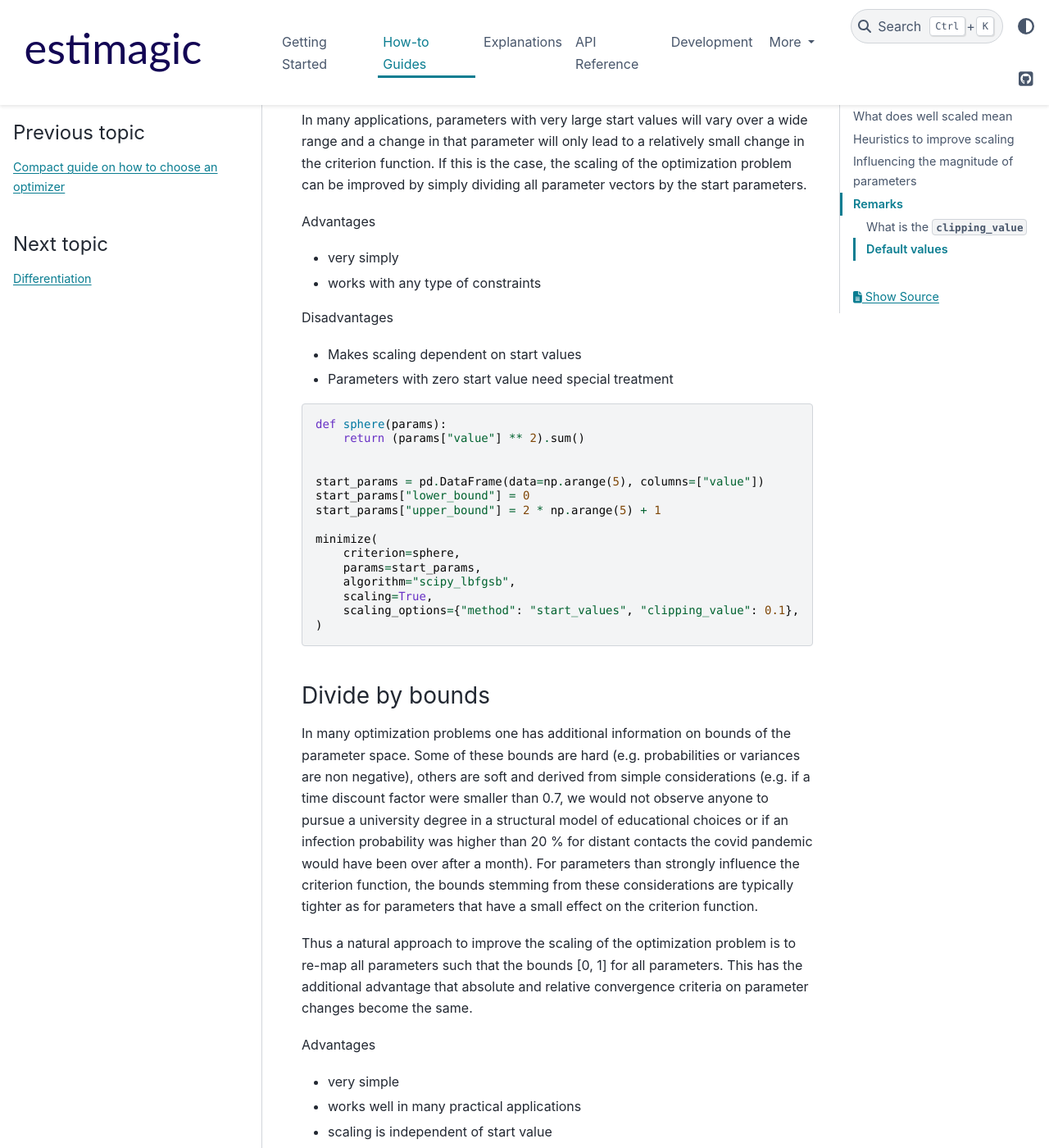
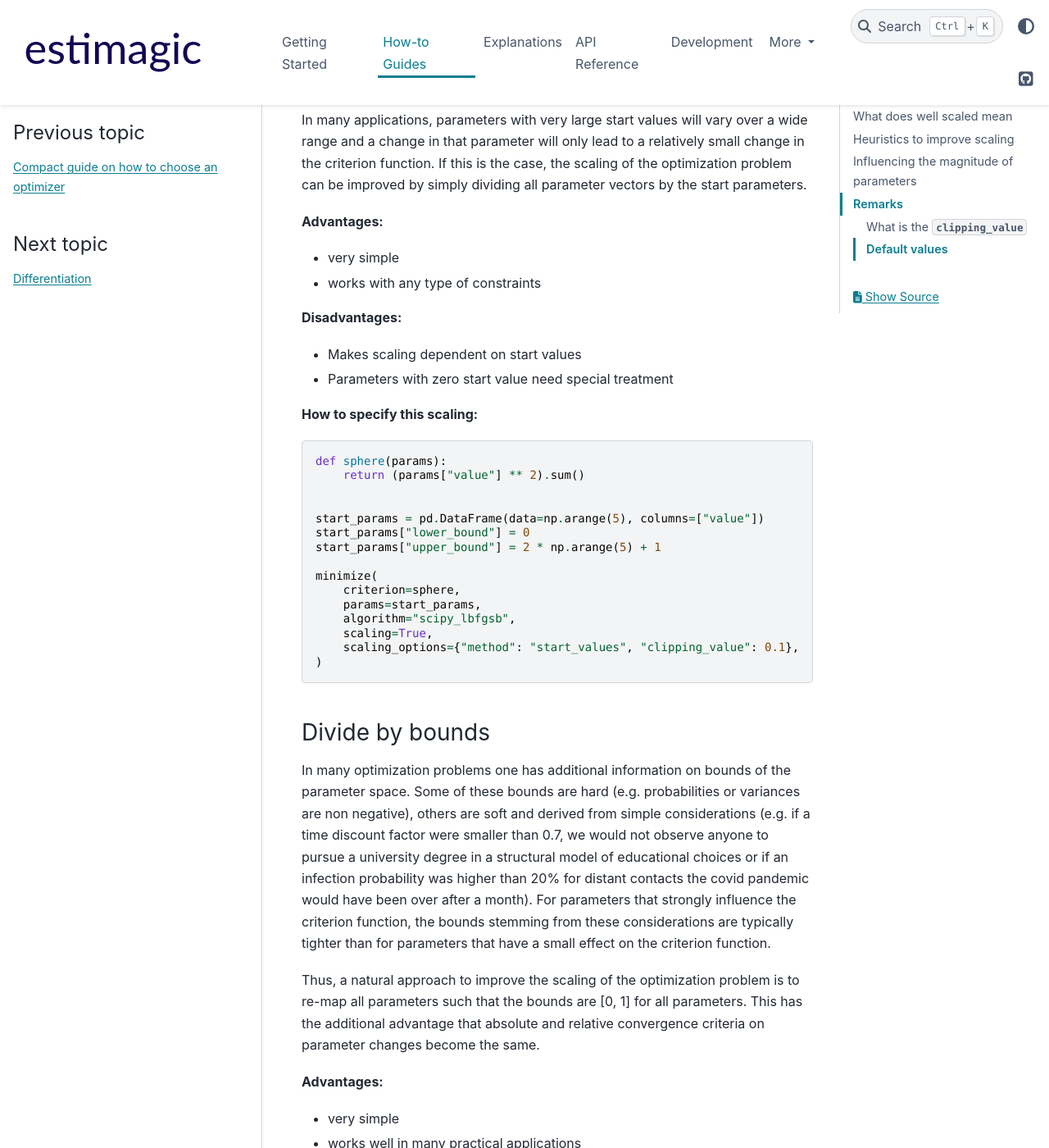
Before and after one commit to optimagic-dev/optimagic, a Sphinx documentation site: the page built from docs/source/how_to_guides/optimization/how_to_scale_optimization_problems.rst, in a window 1280 px wide and 1400 px high, scrolled down 714 px. Shown: the whole window at 82% size. Built offline with Sphinx 7.4.7 and the PyData theme 0.15.4, drawn with Linux system fonts in a browser that asks for light colours; pages that are not in the unit, such as notebooks, are missing from menus; some of the changed text lies outside the part shown.

Commit message:
Fix typos in how to scale optimization problems.

```diff
--- a/docs/source/how_to_guides/optimization/how_to_scale_optimization_problems.rst
+++ b/docs/source/how_to_guides/optimization/how_to_scale_optimization_problems.rst
@@ -5,7 +5,7 @@ How to scale optimization problems
 ==================================
 
 
-Real world optimization problems often comprise Parameters of vastly different orders of
+Real world optimization problems often comprise parameters of vastly different orders of
 magnitudes. This is typically not a problem for gradient based optimization algorithms
 but can considerably slow down derivative free optimizers. Below we describe three
 simple heuristics to improve the scaling of optimization problems and discuss the pros
@@ -35,17 +35,17 @@ range and a change in that parameter will only lead to a relatively small change
 the criterion function. If this is the case, the scaling of the optimization problem
 can be improved by simply dividing all parameter vectors by the start parameters.
 
-Advantages
+**Advantages:**
 
-- very simply
+- very simple
 - works with any type of constraints
 
-Disadvantages
+**Disadvantages:**
 
 - Makes scaling dependent on start values
 - Parameters with zero start value need special treatment
 
-
+**How to specify this scaling:**
 
 .. code-block:: python
 
@@ -73,29 +73,30 @@ In many optimization problems one has additional information on bounds of the pa
 space. Some of these bounds are hard (e.g. probabilities or variances are non negative),
 others are soft and derived from simple considerations (e.g. if a time discount factor
 were smaller than 0.7, we would not observe anyone to pursue a university degree in a
-structural model of educational choices or if an infection probability was higher
-than 20 % for distant contacts the covid pandemic would have been over after a
-month). For parameters than strongly influence the criterion function, the bounds
-stemming from these considerations are typically tighter as for parameters that have
-a small effect on the criterion function.
+structural model of educational choices or if an infection probability was higher than
+20% for distant contacts the covid pandemic would have been over after a month). For
+parameters that strongly influence the criterion function, the bounds stemming from these
+considerations are typically tighter than for parameters that have a small effect on the
+criterion function.
 
-Thus a natural approach to improve the scaling of the optimization problem is to re-map
-all parameters such that the bounds [0, 1] for all parameters. This has the additional
-advantage that absolute and relative convergence criteria on parameter changes become
-the same.
+Thus, a natural approach to improve the scaling of the optimization problem is to re-map
+all parameters such that the bounds are [0, 1] for all parameters. This has the
+additional advantage that absolute and relative convergence criteria on parameter changes
+become the same.
 
-Advantages
+**Advantages:**
 
 - very simple
 - works well in many practical applications
 - scaling is independent of start value
 - No problems with division by zero
 
-Disadvantages
+**Disadvantages:**
 
 - Only works if all parameters have bounds
 - This prohibits some kinds of other constraints in estimagic
 
+**How to specify this scaling:**
 
 .. code-block:: python
 
@@ -112,7 +113,7 @@ Disadvantages
         params=start_params,
         algorithm="scipy_lbfgsb",
         scaling=True,
-        scaling_options={"method": "bounds", clipping_value: 0.0},
+        scaling_options={"method": "bounds", "clipping_value": 0.0},
     )
 
 
@@ -127,12 +128,12 @@ In practice, we do not take the exact gradient, but a numerical gradient calcula
 a very large step size (100 times larger than the rule of thumb for optimal step sizes
 by default). This is more robust for noisy or wiggly functions.
 
-Advantages
+**Advantages:**
 
 - Optimal scaling near start values
 - Less arbitrary than other methods
 
-Disadvantages
+**Disadvantages:**
 
 - Computationally expensive
 - Not robust for very noisy or very wiggly functions
@@ -141,6 +142,7 @@ Disadvantages
 - Numerical derivatives are themselves sensitive to scaling and the rule of thumb for
   step sizes basically uses the ``"start_values"`` approach to solve this problem.
 
+**How to specify this scaling:**
 
 .. code-block:: python
 
```
Also changed, not shown: other parts of docs/source/how_to_guides/optimization/how_to_scale_optimization_problems.rst (+3 -2 lines).
